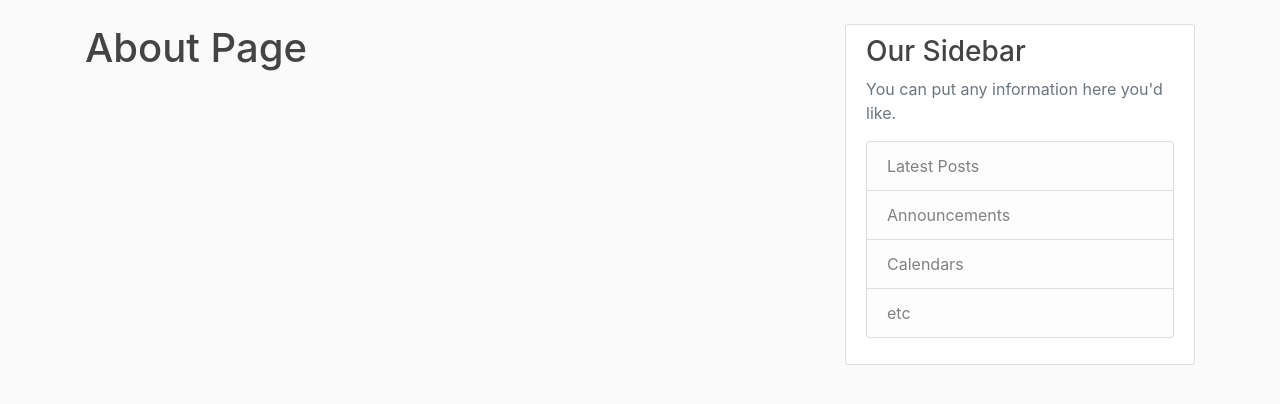
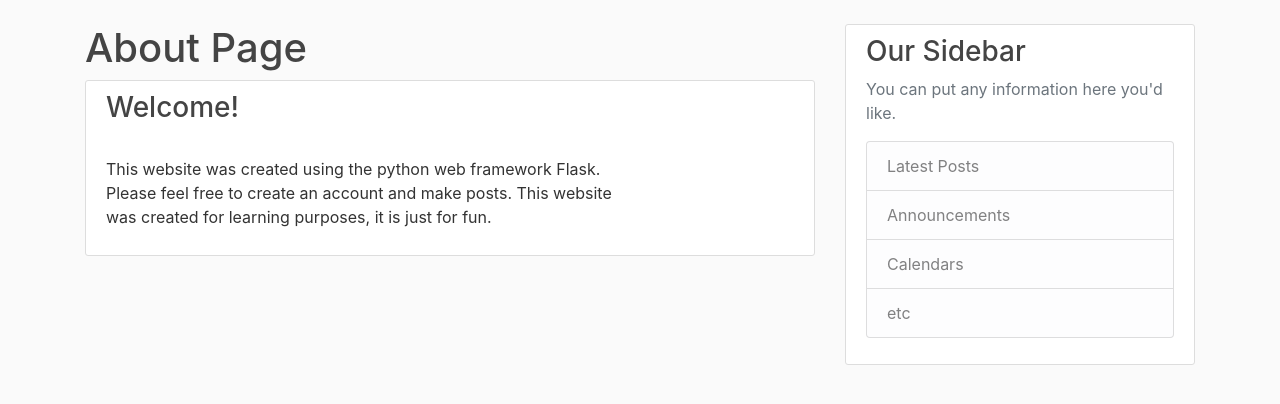
Before and after one commit to ncoy-hlp/flask_tutorial, a Python web app: template app/flask_blog/templates/about.html in a window 1280 px wide. Shown: the part 56-460 px from the top of the page. Run offline with Jinja, Linux system fonts and the light colour scheme; the template is opened without the code that fills it, so the values that code supplies are empty; some libraries are stand-ins or nearby versions.

Commit message:
adding content for the about page

```diff
--- a/app/flask_blog/templates/about.html
+++ b/app/flask_blog/templates/about.html
@@ -1,4 +1,14 @@
 {% extends "layout.html" %}
 {% block content %}
-    <h1>About Page</h1>
+<h1 class="article-title">About Page</h1>
+<article class="media content-section">
+    <div class="media-body">
+        <h3 class="article-title">Welcome!</h3>
+        <p class="article-content">
+            This website was created using the python web framework Flask.
+            Please feel free to create an account and make posts. This website
+            was created for learning purposes, it is just for fun.
+        </p>
+    </div>
+</article>
 {% endblock content %}
```
